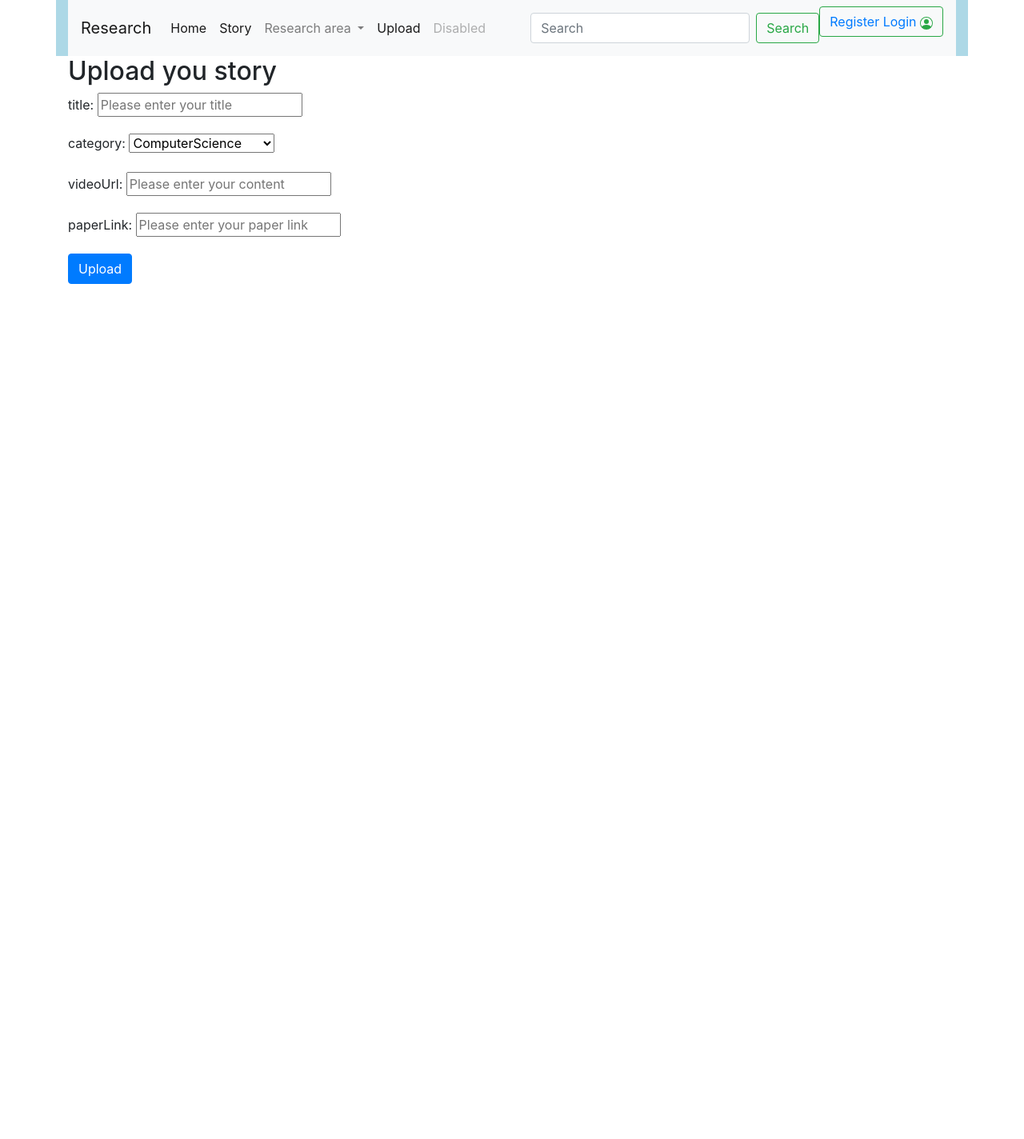
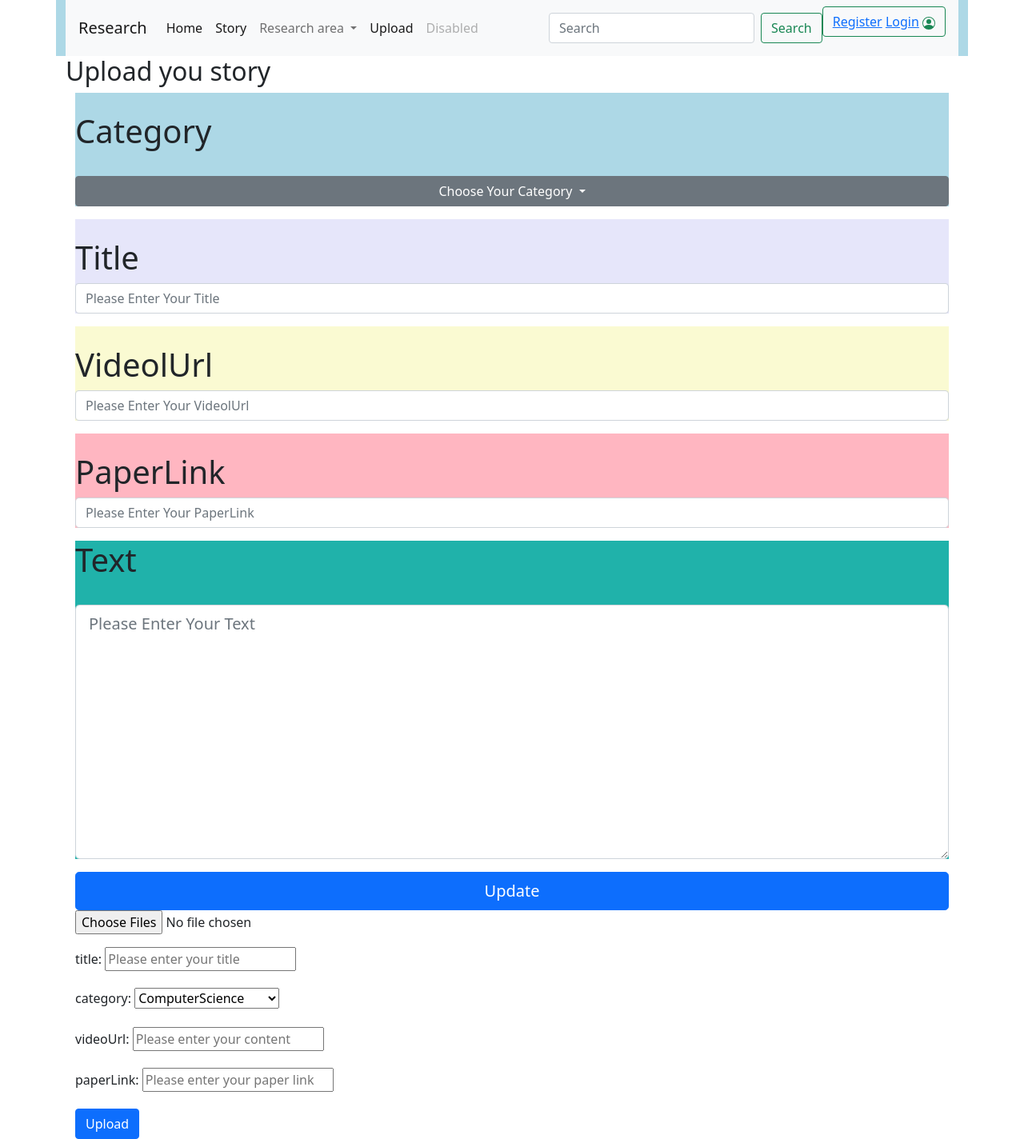
Before and after one commit to zhenxianglin/ResearchStory, a Django app: page /story/upload/ in a window 1280 px wide. Shown: the whole page at 80% size. Before the commit the page ends 355 px from the top, so only its background shows below. Run offline with Django 3.2, Linux system fonts and the light colour scheme; some libraries are stand-ins or nearby versions.

Commit message:
update.html

```diff
--- a/templates/upload.html
+++ b/templates/upload.html
@@ -1,8 +1,48 @@
+
 {% extends 'base.html' %}
 
-{#{% load bootstrap3 %}#}
+
 
 {% block header %}
+    <link href="https://maxcdn.bootstrapcdn.com/font-awesome/4.7.0/css/font-awesome.min.css" rel="stylesheet">
+  <!-- bootstrap 5.x or 4.x is supported. You can also use the bootstrap css 3.3.x versions -->
+  <link rel="stylesheet" href="https://cdn.jsdelivr.net/npm/bootstrap@5.0.1/dist/css/bootstrap.min.css" crossorigin="anonymous">
+
+  <!-- default icons used in the plugin are from Bootstrap 5.x icon library (which can be enabled by loading CSS below) -->
+  <link rel="stylesheet" href="https://cdn.jsdelivr.net/npm/bootstrap-icons@1.5.0/font/bootstrap-icons.min.css" crossorigin="anonymous">
+
+  <!-- alternatively you can use the font awesome icon library if using with `fas` theme (or Bootstrap 4.x) by uncommenting below. -->
+  <!-- link rel="stylesheet" href="https://use.fontawesome.com/releases/v5.15.3/css/all.css" crossorigin="anonymous" -->
+
+  <!-- the fileinput plugin styling CSS file -->
+  <link href="https://cdn.jsdelivr.net/gh/kartik-v/bootstrap-fileinput@5.2.2/css/fileinput.min.css" media="all" rel="stylesheet" type="text/css" />
+
+  <!-- if using RTL (Right-To-Left) orientation, load the RTL CSS file after fileinput.css by uncommenting below -->
+  <!-- link href="https://cdn.jsdelivr.net/gh/kartik-v/bootstrap-fileinput@5.2.2/css/fileinput-rtl.min.css" media="all" rel="stylesheet" type="text/css" /-->
+
+  <!-- the jQuery Library -->
+  <script src="https://code.jquery.com/jquery-3.6.0.min.js" crossorigin="anonymous"></script>
+
+  <!-- piexif.min.js is needed for auto orienting image files OR when restoring exif data in resized images and when you
+      wish to resize images before upload. This must be loaded before fileinput.min.js -->
+  <script src="https://cdn.jsdelivr.net/gh/kartik-v/bootstrap-fileinput@5.2.2/js/plugins/piexif.min.js" type="text/javascript"></script>
+
+  <!-- sortable.min.js is only needed if you wish to sort / rearrange files in initial preview.
+      This must be loaded before fileinput.min.js -->
+  <script src="https://cdn.jsdelivr.net/gh/kartik-v/bootstrap-fileinput@5.2.2/js/plugins/sortable.min.js" type="text/javascript"></script>
+
+  <!-- bootstrap.bundle.min.js below is needed if you wish to zoom and preview file content in a detail modal
+      dialog. bootstrap 5.x or 4.x is supported. You can also use the bootstrap js 3.3.x versions. -->
+  <script src="https://cdn.jsdelivr.net/npm/bootstrap@5.0.1/dist/js/bootstrap.bundle.min.js" crossorigin="anonymous"></script>
+
+  <!-- the main fileinput plugin script JS file -->
+  <script src="https://cdn.jsdelivr.net/gh/kartik-v/bootstrap-fileinput@5.2.2/js/fileinput.min.js"></script>
+
+  <!-- following theme script is needed to use the Font Awesome 5.x theme (`fas`). Uncomment if needed. -->
+  <!-- script src="https://cdn.jsdelivr.net/gh/kartik-v/bootstrap-fileinput@5.2.2/themes/fas/theme.min.js"></script -->
+
+  <!-- optionally if you need translation for your language then include the locale file as mentioned below (replace LANG.js with your language locale) -->
+  <script src="https://cdn.jsdelivr.net/gh/kartik-v/bootstrap-fileinput@5.2.2/js/locales/LANG.js"></script>
     <h2>Upload you story</h2>
 
 {% endblock header %}
@@ -11,7 +51,59 @@
 {% block content %}
 
 <form method="post" action="{% url 'Story:upload' %}" class="form">
+
     {% csrf_token %}
+    <!-- 名字，类别-->
+<div class="container">
+  <div class="form-group"style="background-color: lightblue" >
+    <label class="control-label" ></label>
+    <h3 class="display-6 text-left ">Category</h3>
+    <br>
+    <div class="btn-group btn-block">
+      <button type="button"  class="btn btn-secondary dropdown-toggle " data-toggle="dropdown" data-display="static" aria-haspopup="true" aria-expanded="false">
+        Choose Your Category
+      </button>
+      <div class="dropdown-menu dropdown-menu-lg-right">
+        <button class="dropdown-item" type="button">Data Science</button>
+        <button class="dropdown-item" type="button">Nature</button>
+        <button class="dropdown-item" type="button">History</button>
+        <div role="separator" class="dropdown-divider"></div>
+        <button class="dropdown-item" type="button">Others</button>
+      </div>
+    </div>
+  </div>
+  <div class="form-group" style="background-color: lavender">
+    <label class="control-label"></label>
+    <h3 class="display-6 text-left ">Title</h3>
+    <input class="form-control" type="text" placeholder="Please Enter Your Title" />
+  </div>
+  <div class="form-group" style="background-color: lightgoldenrodyellow">
+    <label class="control-label"></label>
+    <h3 class="display-6 text-left ">VideolUrl</h3>
+    <input class="form-control" type="text" placeholder="Please Enter Your VideolUrl" />
+  </div>
+  <div class="form-group" style="background-color: lightpink">
+    <label class="control-label"></label>
+    <h3 class="display-6 text-left ">PaperLink</h3>
+    <input class="form-control" type="text" placeholder="Please Enter Your PaperLink" />
+  </div>
+
+  <div class="form-group" style="background-color: lightseagreen">
+    <h3 class="display-6 text-left ">Text</h3>
+    <label class="control-label"></label>
+  <div class="input-group input-group-lg">
+    <textarea class="form-control" aria-label="With textarea" rows="10" placeholder="Please Enter Your Text"></textarea>
+  </div>
+  </div>
+
+  <button type="button" class="btn btn-primary btn-lg btn-block">Update</button>
+
+<!--上传文件框-->
+  <div class="form-group" >
+  <input id="input-b3" name="input-b3[]" type="file" class="file" multiple
+         data-show-upload="false" data-show-caption="true" data-msg-placeholder="Select {files} for upload...">
+
+</div>
 
     {{ form.as_p }}
 
```
